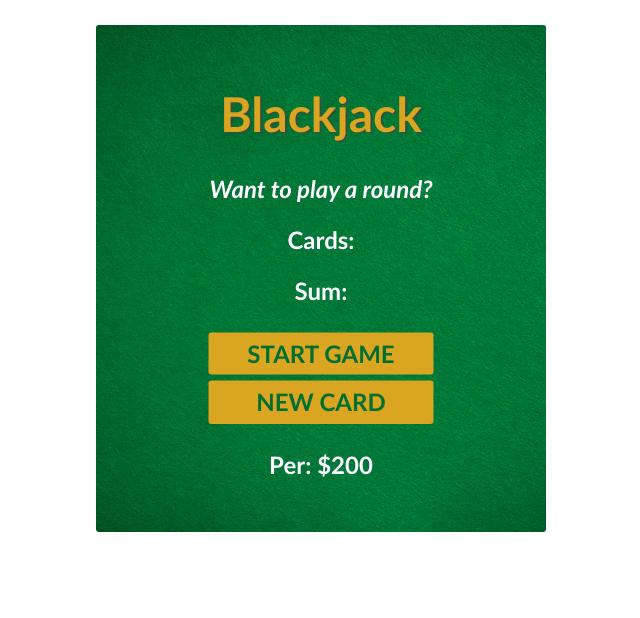
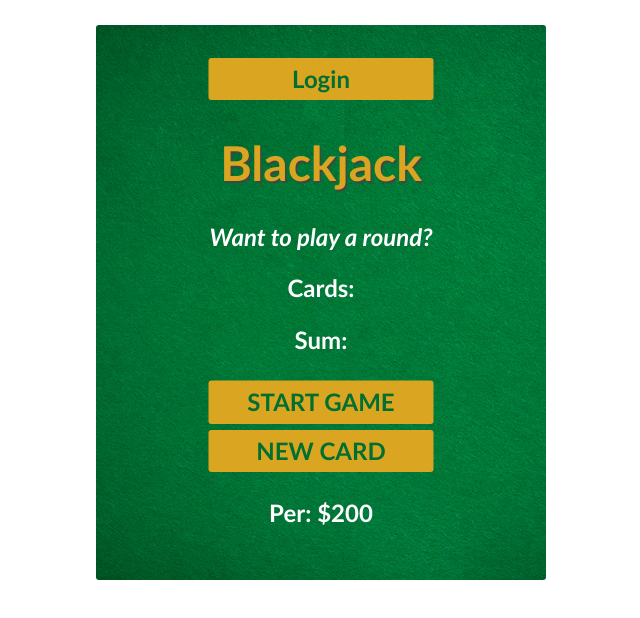
Before and after one commit to birgit2704/blackjack-game, a plain HTML site: page index.html in a window 1280 px wide. Shown: the top 618 px of the page, without its empty margins (319-959 px from the left). Drawn offline with nearby package versions, Linux system fonts and the light colour scheme.

Commit message:
include device width in html head

```diff
--- a/index.html
+++ b/index.html
@@ -1,5 +1,8 @@
 <html>
   <head>
+    <meta charset="UTF-8" />
+    <meta name="viewport" content="width=device-width, initial-scale=1.0" />
+    <title>Document</title>
     <link
       rel="stylesheet"
       href="https://cdnjs.cloudflare.com/ajax/libs/normalize/8.0.1/normalize.css"
@@ -8,13 +11,16 @@
   </head>
   <body>
     <div class="container">
+      <button id="login-btn">Login</button>
+      <div class="container-game">
         <h1>Blackjack</h1>
         <p id="message-el">Want to play a round?</p>
         <p id="cards-el">Cards:</p>
         <p id="sum-el">Sum:</p>
         <button onclick="startGame()">START GAME</button>
-      <button onclick="newCard()">NEW CARD</button>
+        <button id="new-card-btn" onclick="newCard()">NEW CARD</button>
         <p id="player-el"></p>
+      </div>
       <script src="index.js"></script>
     </div>
   </body>
```
Lines whose indentation alone changed are shown as unchanged.
